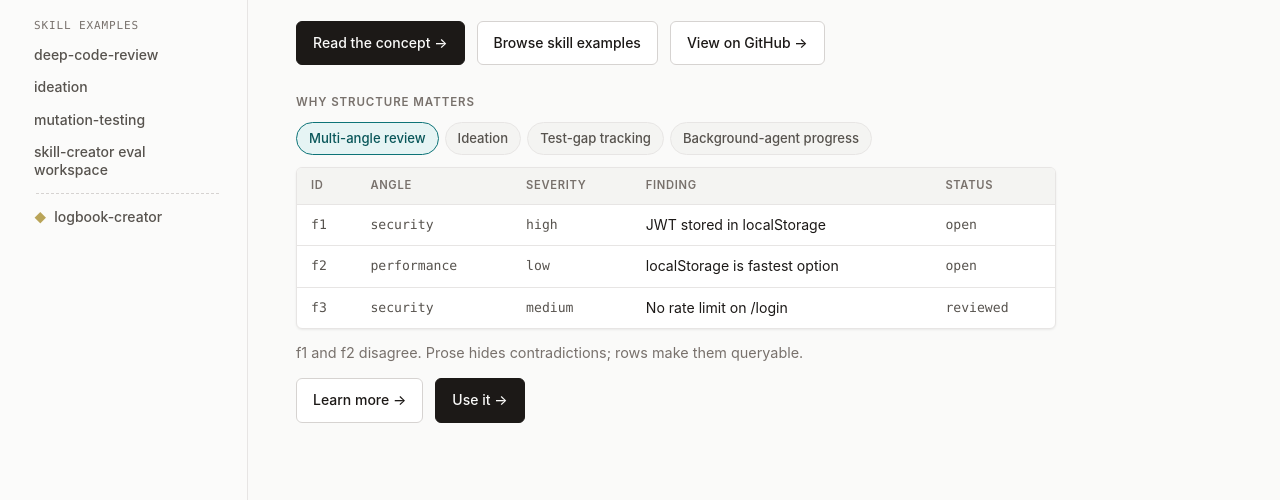
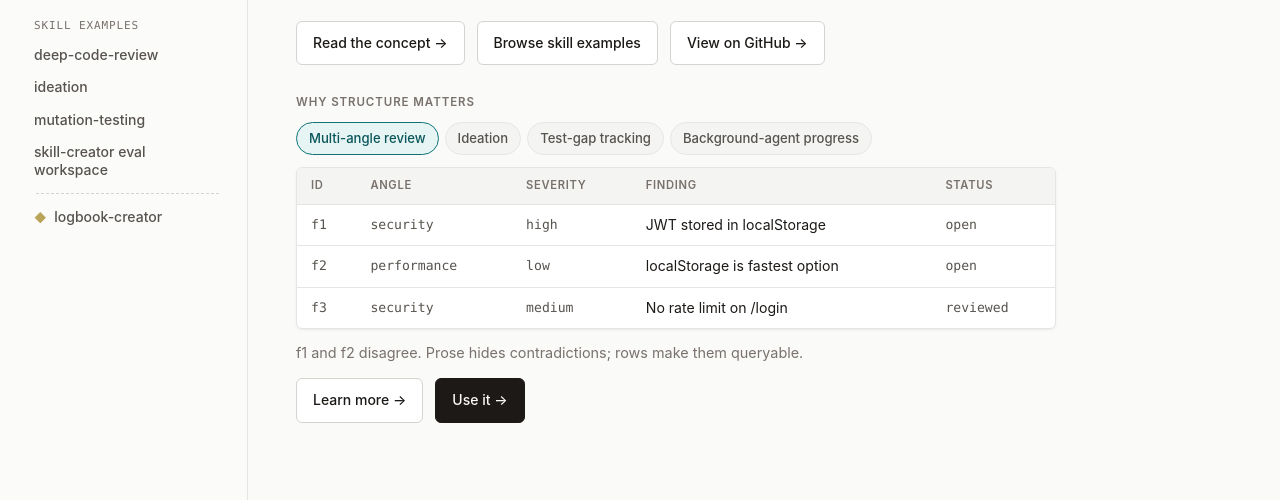
Before and after one commit to agentlogbooks/agentlogbooks, a website: page index.html in a window 1280 px wide. Shown: the part 274-774 px from the top of the page. Drawn offline with Linux system fonts and the light colour scheme.

Commit message:
fix(homepage): demote 'Read the concept' to peer button — homepage is the concept overview

```diff
--- a/index.html
+++ b/index.html
@@ -69,7 +69,7 @@
       <h1>The Agent Logbook</h1>
       <p class="lead">Structured state for agent skills.</p>
       <div class="hero-actions">
-        <a class="btn btn-primary" href="/what-are-logbooks.html">Read the concept →</a>
+        <a class="btn" href="/what-are-logbooks.html">Read the concept →</a>
         <a class="btn" href="/skills/deep-code-review.html">Browse skill examples</a>
         <a class="btn" href="https://github.com/agentlogbooks/logbooks" target="_blank" rel="noopener">View on GitHub →</a>
       </div>
```
Also changed, not shown: src/pages/index.html (+1 -1 lines).
